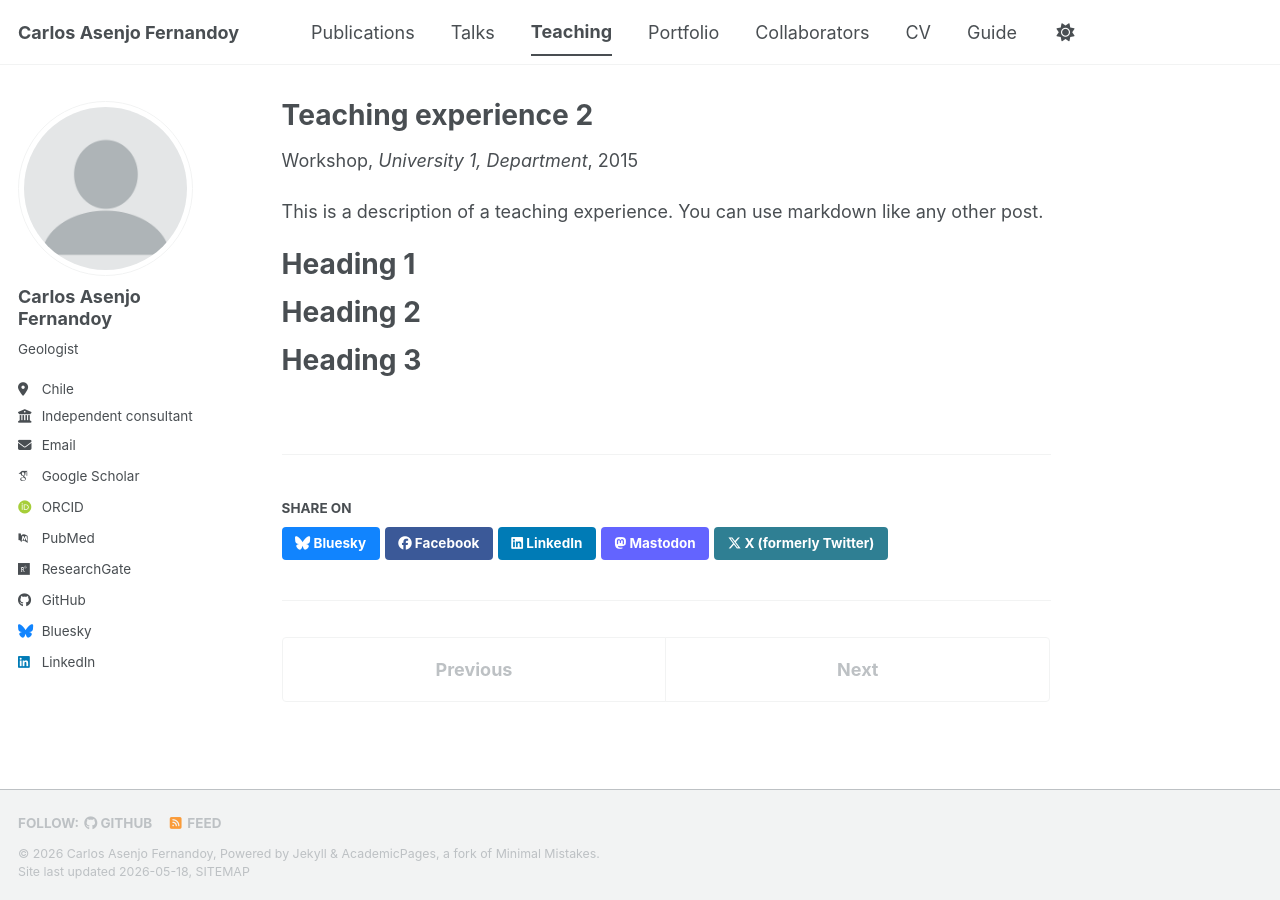
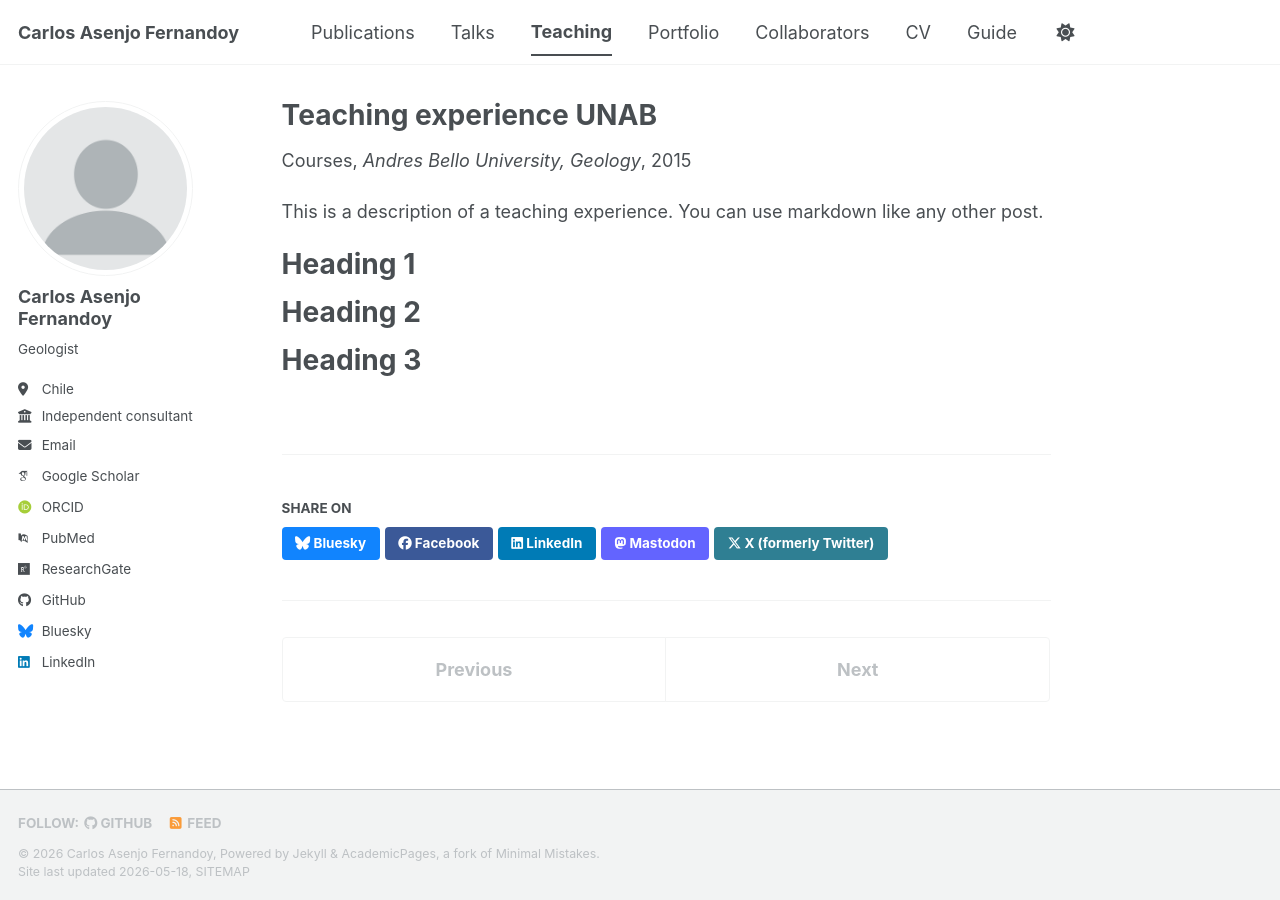
Before and after one commit to asenjocarlos/asenjocarlos.github.io, a Jekyll site: the page built from _teaching/2015-spring-teaching-2.md, in a window 1280 px wide. Built offline with Jekyll 4.4.1, drawn with Linux system fonts in a browser that asks for light colours; some web fonts are replaced; a script bundle is joined from its source files by our own code; library files that are not in the unit come from our copies.

Commit message:
Update 2015-spring-teaching-2.md

```diff
--- a/_teaching/2015-spring-teaching-2.md
+++ b/_teaching/2015-spring-teaching-2.md
@@ -1,9 +1,9 @@
 ---
-title: "Teaching experience 2"
+title: "Teaching experience UNAB"
 collection: teaching
-type: "Workshop"
+type: "Courses"
 permalink: /teaching/2015-spring-teaching-1
-venue: "University 1, Department"
+venue: "Andres Bello University, Geology"
 date: 2015-01-01
 location: "City, Country"
 ---
```
